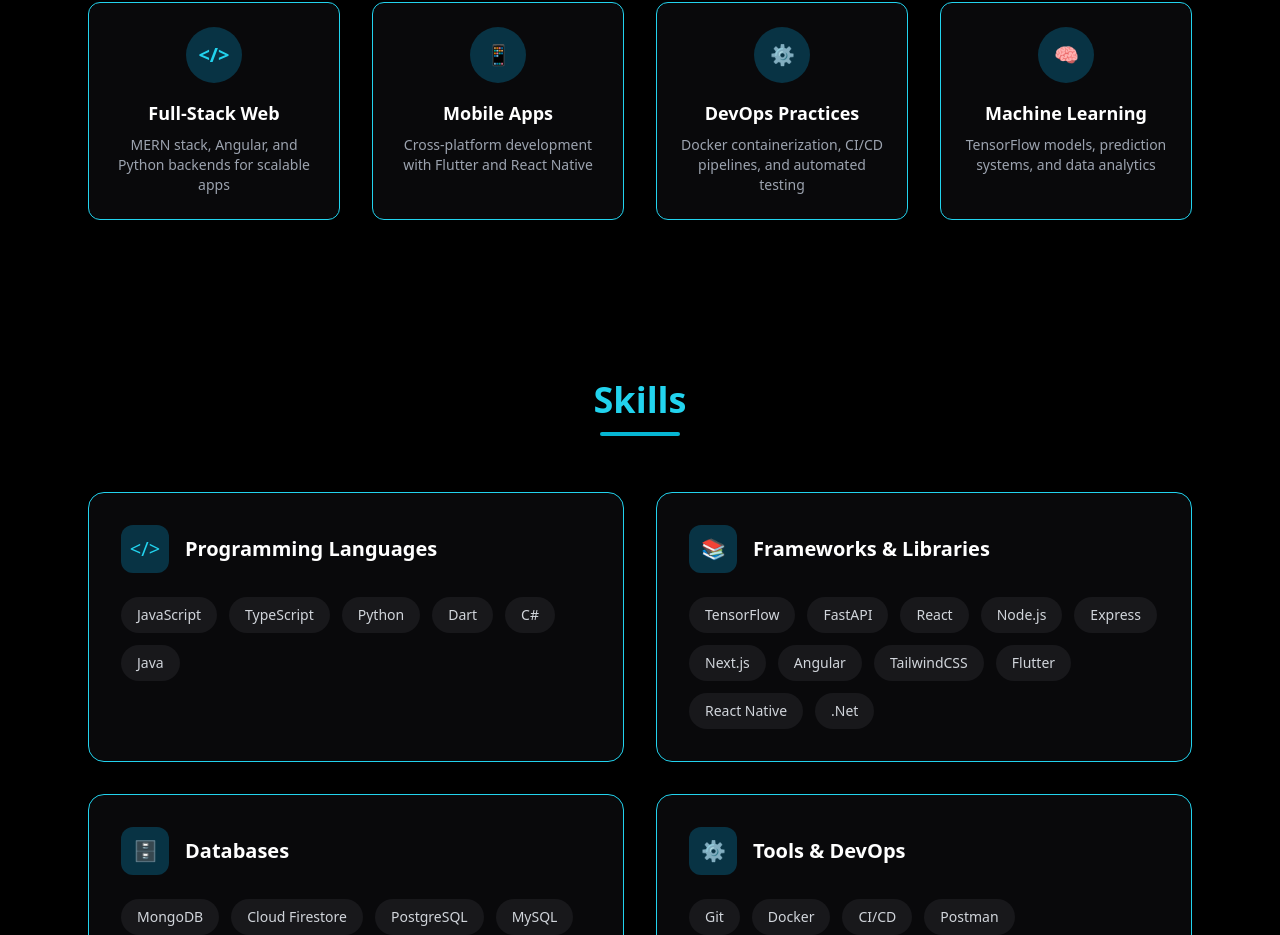
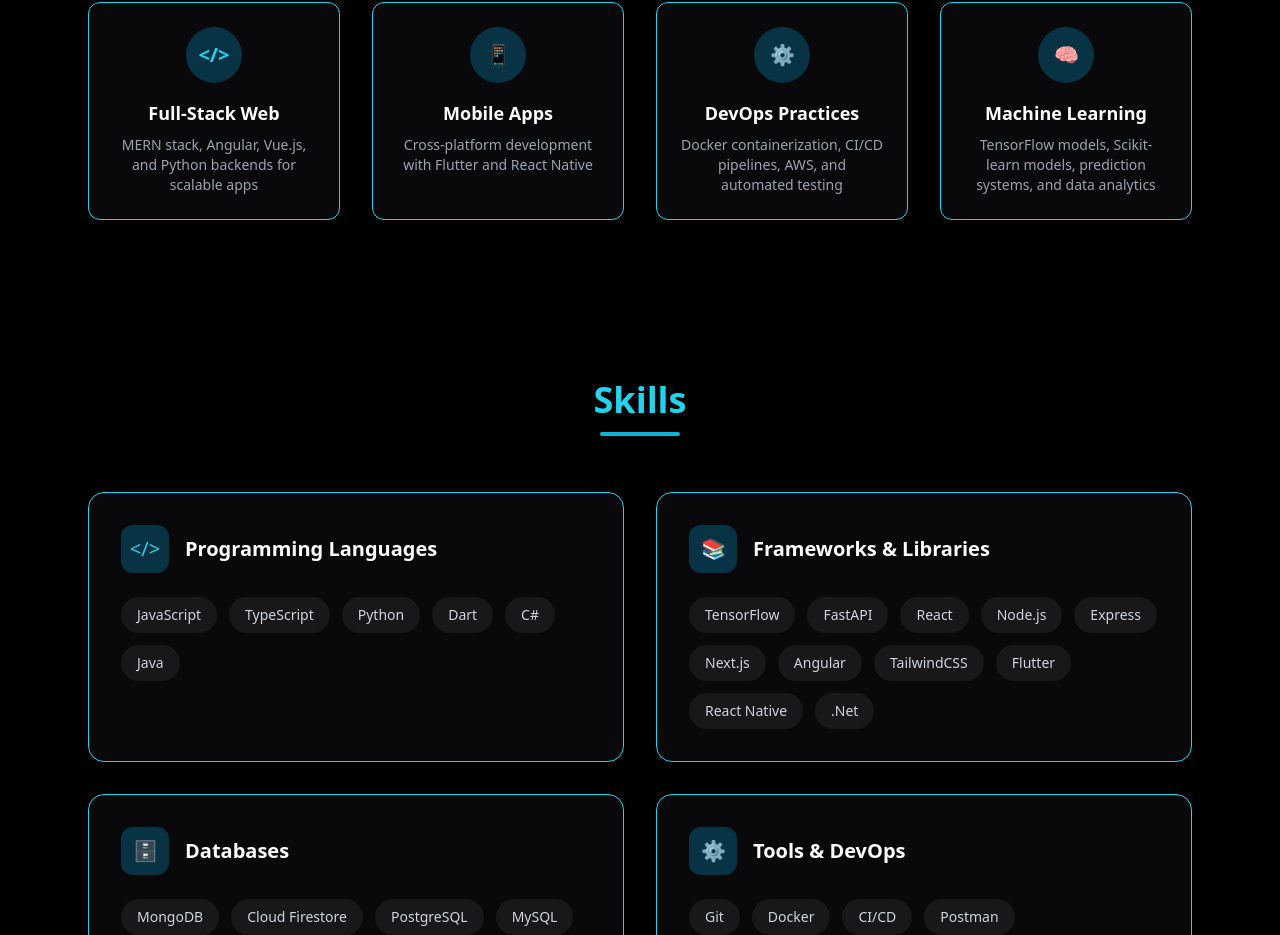
Before and after one commit to isuri54/portfolio, a Next.js app: page / in a window 1280 px wide. Shown: the part 1328-2263 px from the top of the page. Built offline with nearby package versions, Linux system fonts and the light colour scheme.

Commit message:
Update about me section

```diff
--- a/app/page.tsx
+++ b/app/page.tsx
@@ -141,7 +141,7 @@ export default function Content() {
                 Full-Stack Web
               </h3>
               <p className="mt-2 text-sm text-gray-400">
-                MERN stack, Angular, and Python backends for scalable apps
+                MERN stack, Angular, Vue.js, and Python backends for scalable apps
               </p>
             </div>
 
@@ -165,7 +165,7 @@ export default function Content() {
                 DevOps Practices
               </h3>
               <p className="mt-2 text-sm text-gray-400">
-                Docker containerization, CI/CD pipelines, and automated testing
+                Docker containerization, CI/CD pipelines, AWS, and automated testing
               </p>
             </div>
 
@@ -177,7 +177,7 @@ export default function Content() {
                 Machine Learning
               </h3>
               <p className="mt-2 text-sm text-gray-400">
-                TensorFlow models, prediction systems, and data analytics
+                TensorFlow models, Scikit-learn models, prediction systems, and data analytics
               </p>
             </div>
           </div>
```
